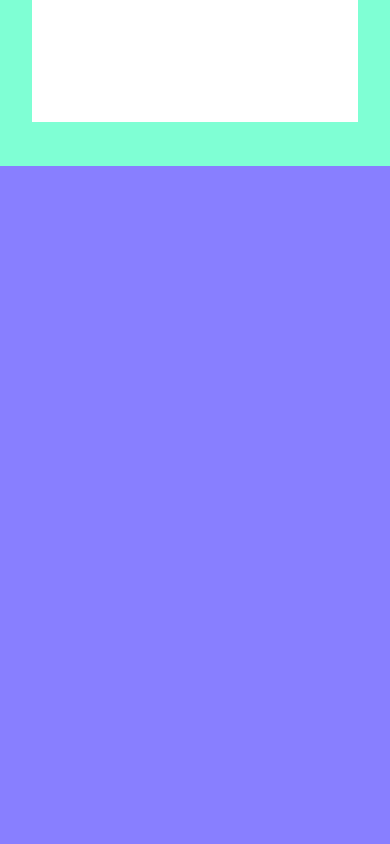
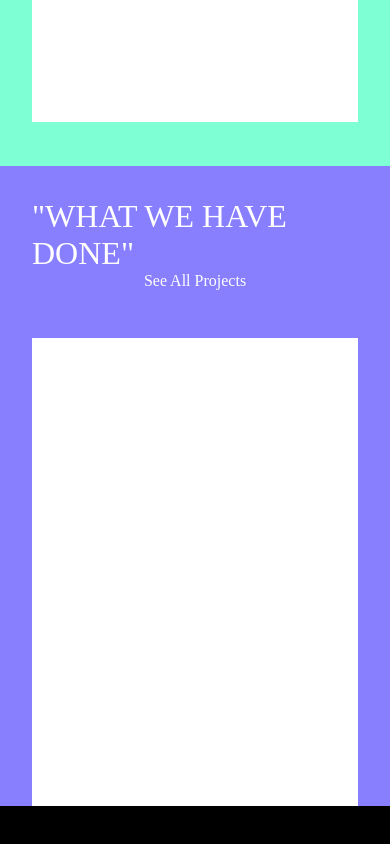
Before and after one commit to Litt1eStar/MuasoomInteractive-WebPortfolio, a React (Vite) app in the folder client/: page / in a window 390 px wide. Shown: the part 2134-2978 px from the top of the page. After the commit the page ends 2940 px from the top, so only its background shows below. Built offline with nearby package versions, Linux system fonts and the light colour scheme.

Commit message:
create mockup page for hero what have we done sections

```diff
--- a/client/src/components/whatHaveWeDone/WhatHaveWeDone.jsx
+++ b/client/src/components/whatHaveWeDone/WhatHaveWeDone.jsx
@@ -5,7 +5,13 @@ const WhatHaveWeDone = () => {
   return (
     <>
         <div className={styles.container}>
+            <div className={styles.titleContainer}>
+                <div className={styles.title}>"WHAT WE HAVE DONE"</div>
+                <div className={styles.seeAllBtn}>See All Projects</div>
+            </div>
+            <div className={styles.workContainer}>
 
+            </div>
         </div>
     </>
   )
--- a/client/src/components/whatHaveWeDone/WhatHaveWeDone.module.css
+++ b/client/src/components/whatHaveWeDone/WhatHaveWeDone.module.css
@@ -3,5 +3,57 @@
     background-color: rgb(136, 127, 255);
     display: flex;
     flex-direction: column;
-    padding: 5rem;
+    padding-left: 2rem;
+    padding-right: 2rem;
+    padding-top: 5rem;
+    gap: 3rem;
 }
+
+.titleContainer{
+    display: flex;
+    flex-direction: column;
+    align-items: center
+}
+
+.title{
+    font-size: 8rem
+}
+
+.seeAllBtn{
+    font-size: 3rem;
+}
+
+.workContainer{
+    width: 100%;
+    height: 80%;
+    background-color: rgb(255, 255, 255);
+}
+
+@media screen and (max-width: 1024px) {
+    .container{
+        height: 60rem;
+        padding-top: 3rem;
+    }
+
+    .title{
+        font-size: 4rem;
+    }
+
+    .seeAllBtn{
+        font-size: 2rem;
+    }
+}
+
+@media screen and (max-width: 600px) {
+    .container{
+        height: 40rem;
+        padding-top: 2rem
+    }
+    .title{
+        font-size: 2rem;
+    }
+
+    .seeAllBtn{
+        font-size: 1rem;
+    }
+}
```
